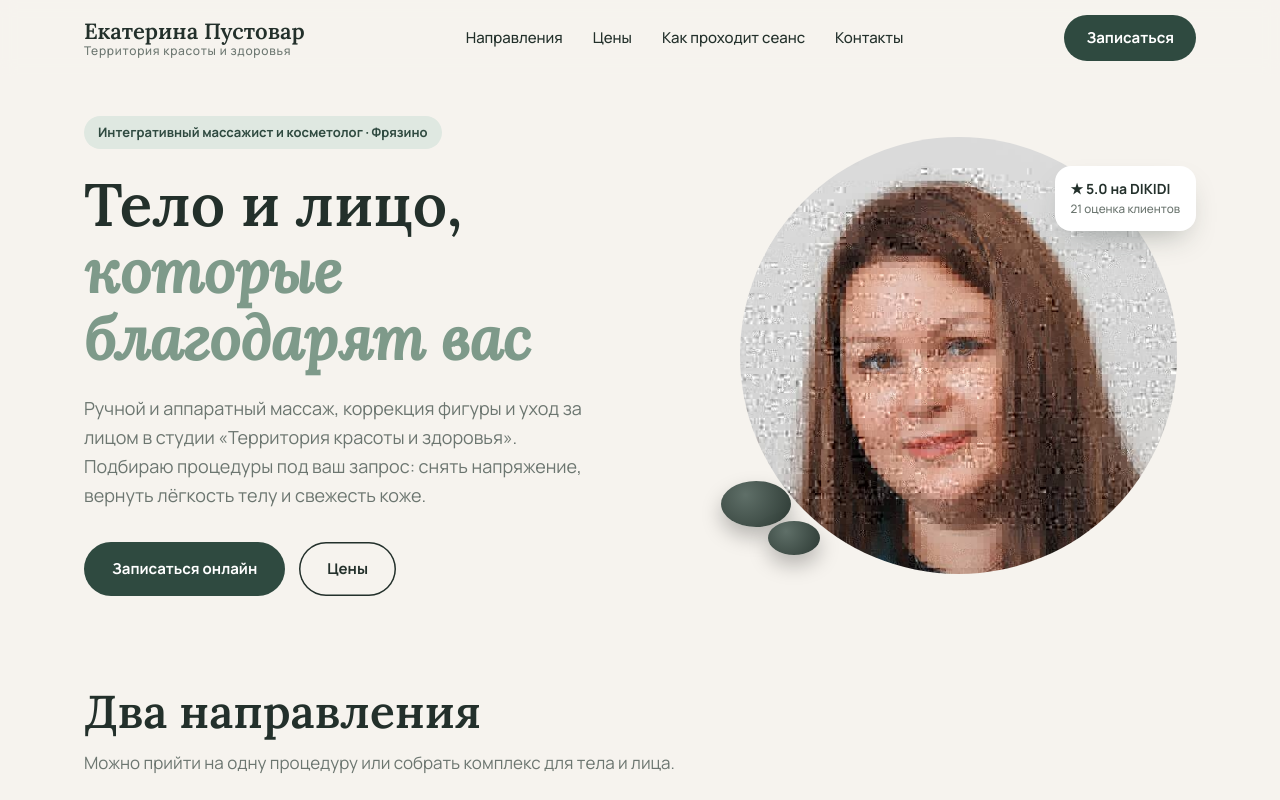
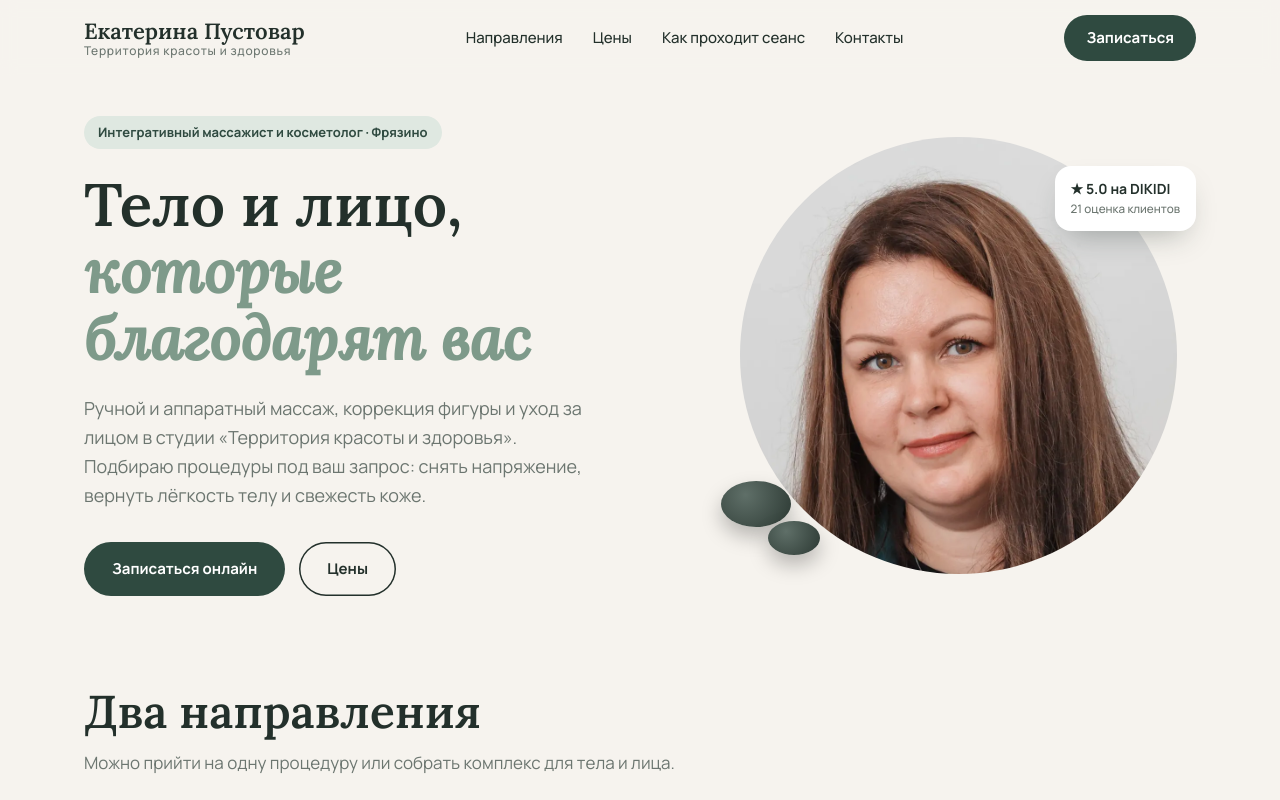
Before and after one commit to kirasem/portfolio, a plain HTML site: page pustovar/index.html in a window 1280 px wide. Shown: the top 800 px of the page. Drawn offline with Linux system fonts and the light colour scheme.

Commit message:
Change image format from JPG to WEBP

```diff
--- a/pustovar/index.html
+++ b/pustovar/index.html
@@ -129,7 +129,7 @@ footer .wrap{display:flex;justify-content:space-between;flex-wrap:wrap;gap:16px}
   <div class="actions"><a class="btn" href="https://dikidi.ru/636607">Записаться онлайн</a><a class="btn l" href="#prices">Цены</a></div>
  </div>
  <div class="visual">
-  <div class="oval"><img src="photo.jpg" alt="Екатерина Пустовар"></div>
+  <div class="oval"><img src="photo.webp" alt="Екатерина Пустовар"></div>
   <div class="stone s1"></div><div class="stone s2"></div>
   <div class="tag">★ 5.0 на DIKIDI<small>21 оценка клиентов</small></div>
  </div>
```
